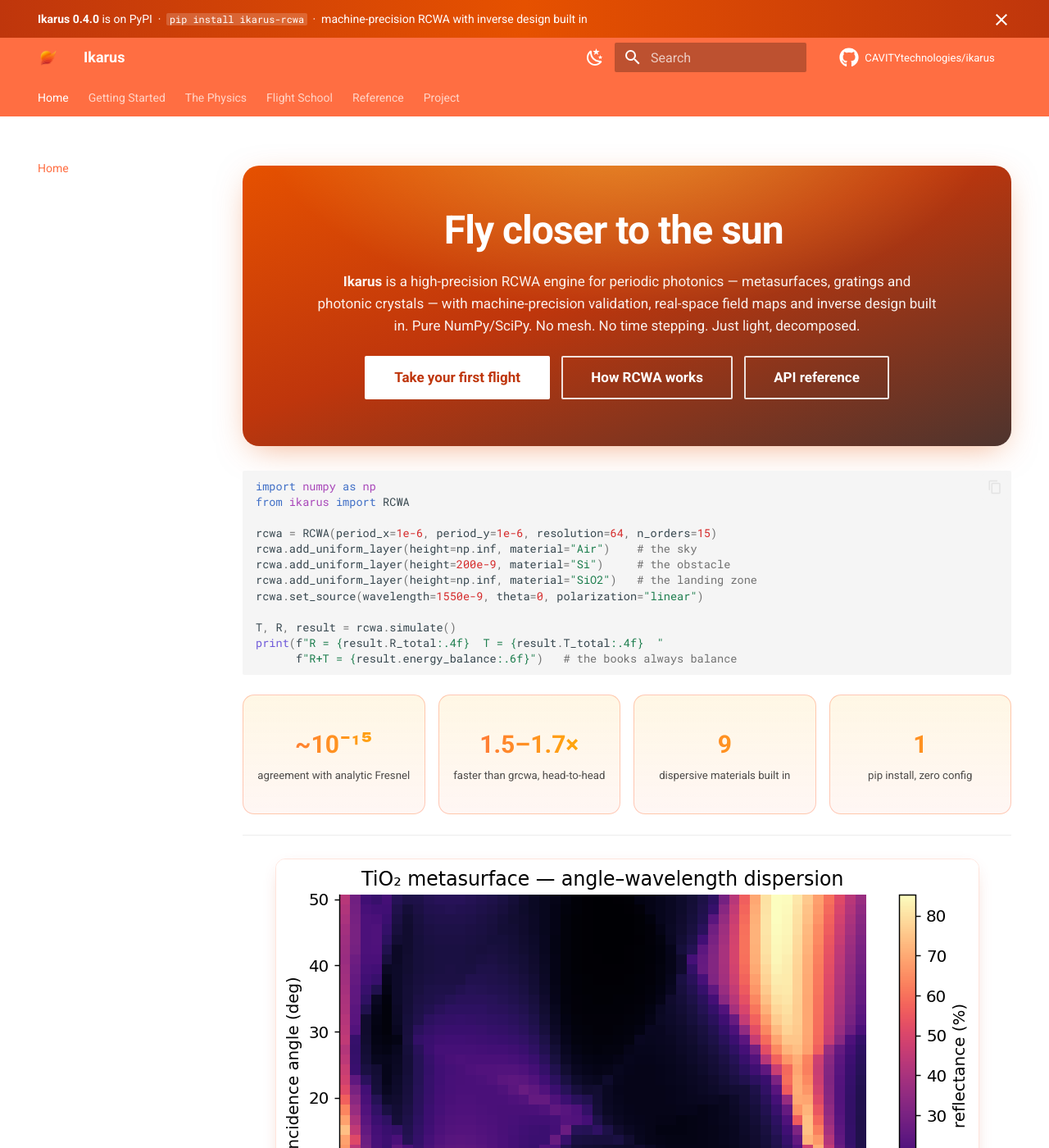
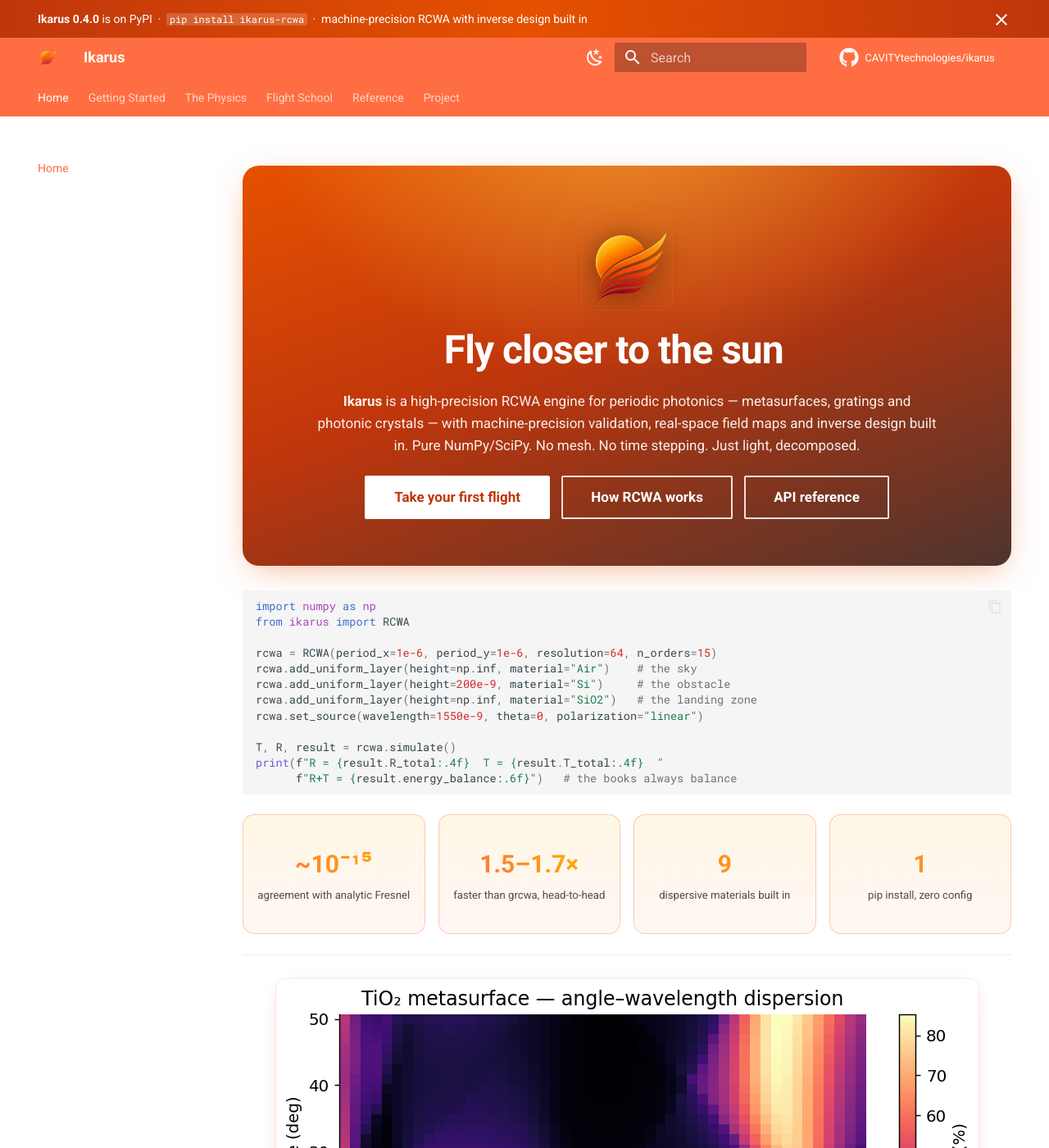
Before and after one commit to CAVITYtechnologies/ikarus, an MkDocs documentation site: the page built from docs/index.md, in a window 1280 px wide and 1400 px high. Shown: the whole window at 82% size. Built offline with MkDocs 1.6.1 and Material for MkDocs 9.7.7, drawn with Linux system fonts in a browser that asks for light colours; comment, search, counter and statistics services are not loaded.

Commit message:
give the logo a bit more presence

```diff
--- a/docs/index.md
+++ b/docs/index.md
@@ -4,6 +4,8 @@
 ---
 
 <div class="ikarus-hero" markdown>
+
+<img class="hero-logo" src="assets/ikarus_logo.png" alt="Ikarus logo">
 
 # Fly closer to the sun
 
--- a/docs/stylesheets/extra.css
+++ b/docs/stylesheets/extra.css
@@ -26,6 +26,14 @@
       rgba(255, 213, 79, 0.55), transparent 60%),
     linear-gradient(160deg, #e65100 0%, #bf360c 45%, #4e342e 100%);
   box-shadow: 0 10px 40px -12px rgba(230, 81, 0, 0.5);
+}
+
+.ikarus-hero .hero-logo {
+  display: block;
+  width: 112px;
+  height: auto;
+  margin: 0 auto 0.7rem auto;
+  filter: drop-shadow(0 5px 16px rgba(0, 0, 0, 0.5));
 }
 
 .ikarus-hero h1 {
```
